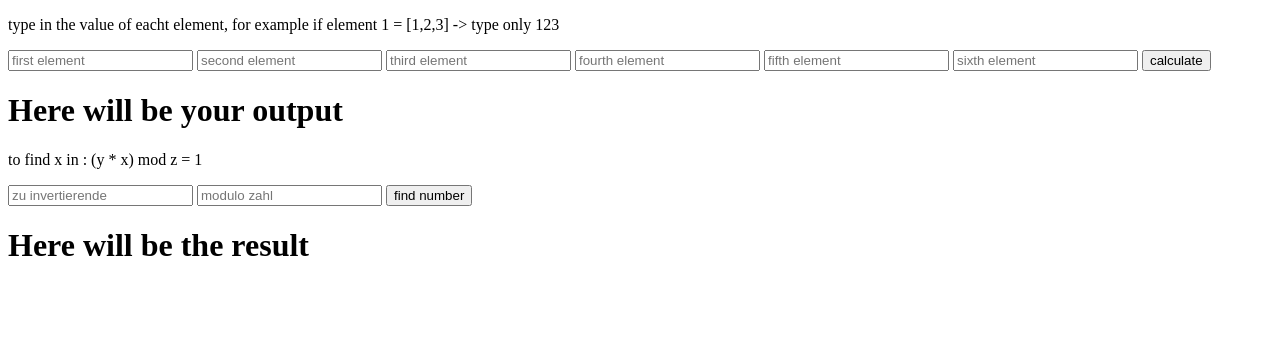
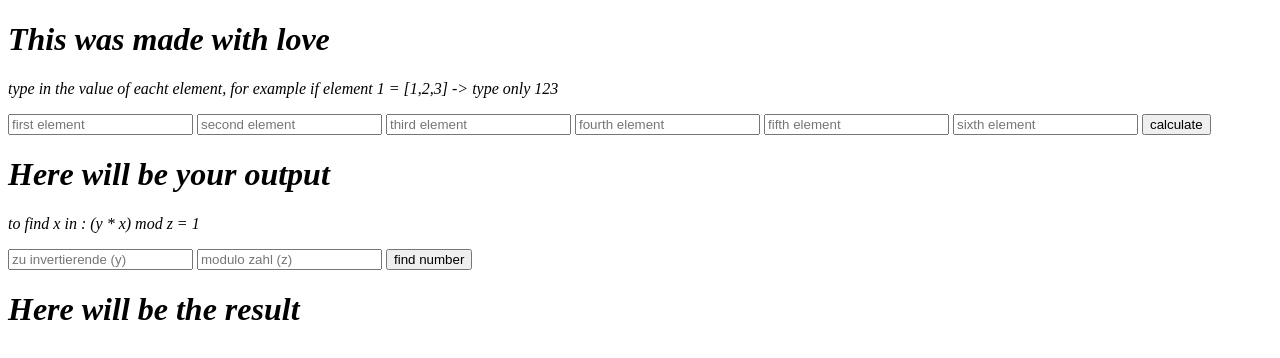
Before and after one commit to coreazon/perm-table, a plain HTML site: page index.html in a window 1280 px wide. Drawn offline with Linux system fonts and the light colour scheme.

Commit message:
added title and divs

```diff
--- a/index.html
+++ b/index.html
@@ -11,28 +11,37 @@
 
 <body>
     <div class="container">
+        <div class="header">
+            <h1><i>This was made with love</i</h1>
+        </div>
+        <div class="table">
+
             <p>type in the value of eacht element, for example if element 1 = [1,2,3] -> type only 123</p>
             <div class="input">
-            <input type="text" placeholder="first element" id="first">
-            <input type="text" placeholder="second element" id="second">
+                <input type="text" placeholder="first element " id="first">
+                <input type="text" placeholder="second element " id="second">
                 <input type="text" placeholder="third element" id="third">
-            <input type="text" placeholder="fourth element" id="fourth">
-            <input type="text" placeholder="fifth element" id="fifth">
-            <input type="text" placeholder="sixth element" id="sixth">
+                <input type="text" placeholder="fourth element " id="fourth">
+                <input type="text" placeholder="fifth element " id="fifth">
+                <input type="text" placeholder="sixth element " id="sixth">
                 <button class="calculate" onclick="loadPerm()">calculate</button>
             </div>
             <div class="output">
                 <h1 id="outp">Here will be your output</h1>
             </div>
+        </div>
+        <div class="table">
+
             <p>to find x in : (y * x) mod z = 1</p>
             <div class="inv">
-            <input type="text" placeholder="zu invertierende" id="inverse">
-            <input type="text" placeholder="modulo zahl" id="mod">
+                <input type="text" placeholder="zu invertierende (y)" id="inverse">
+                <input type="text" placeholder="modulo zahl (z)" id="mod">
                 <button class="find" onclick="findInv()">find number</button>
             </div>
             <div class="modout">
                 <h1 id="modo">Here will be the result</h1>
             </div>
         </div>
+    </div>
 </body>
 </html>
```
Lines whose indentation alone changed are shown as unchanged.
